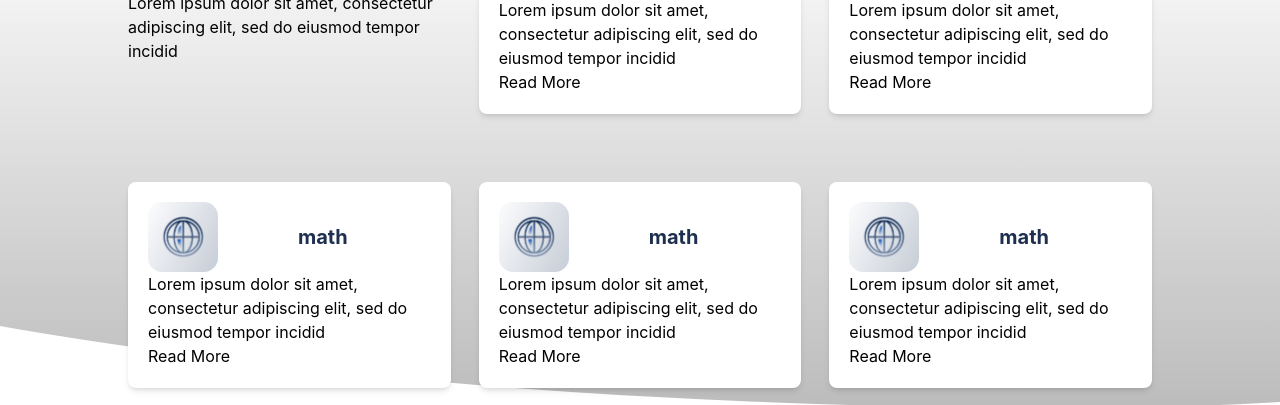
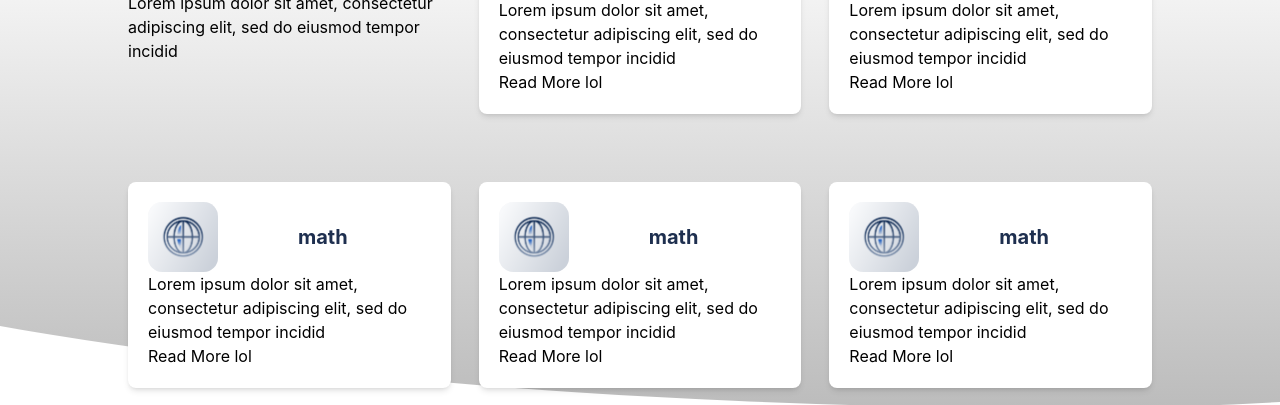
Before and after one commit to JeremyChuah/Classify, a React (Create React App) app: page / in a window 1280 px wide. Shown: the part 942-1347 px from the top of the page. Built offline with nearby package versions, Linux system fonts and the light colour scheme.

Commit message:
Update classcard.js

```diff
--- a/src/pages/homecomponents/classcard.js
+++ b/src/pages/homecomponents/classcard.js
@@ -11,7 +11,7 @@ const classcard = (props) => {
           </h1>
         </div>
         <h2 className="text-left">{props.description}</h2>
-        <a href="#">Read More</a>
+        <a href="#">Read More lol</a>
       </div>
     </div>
   );
```
